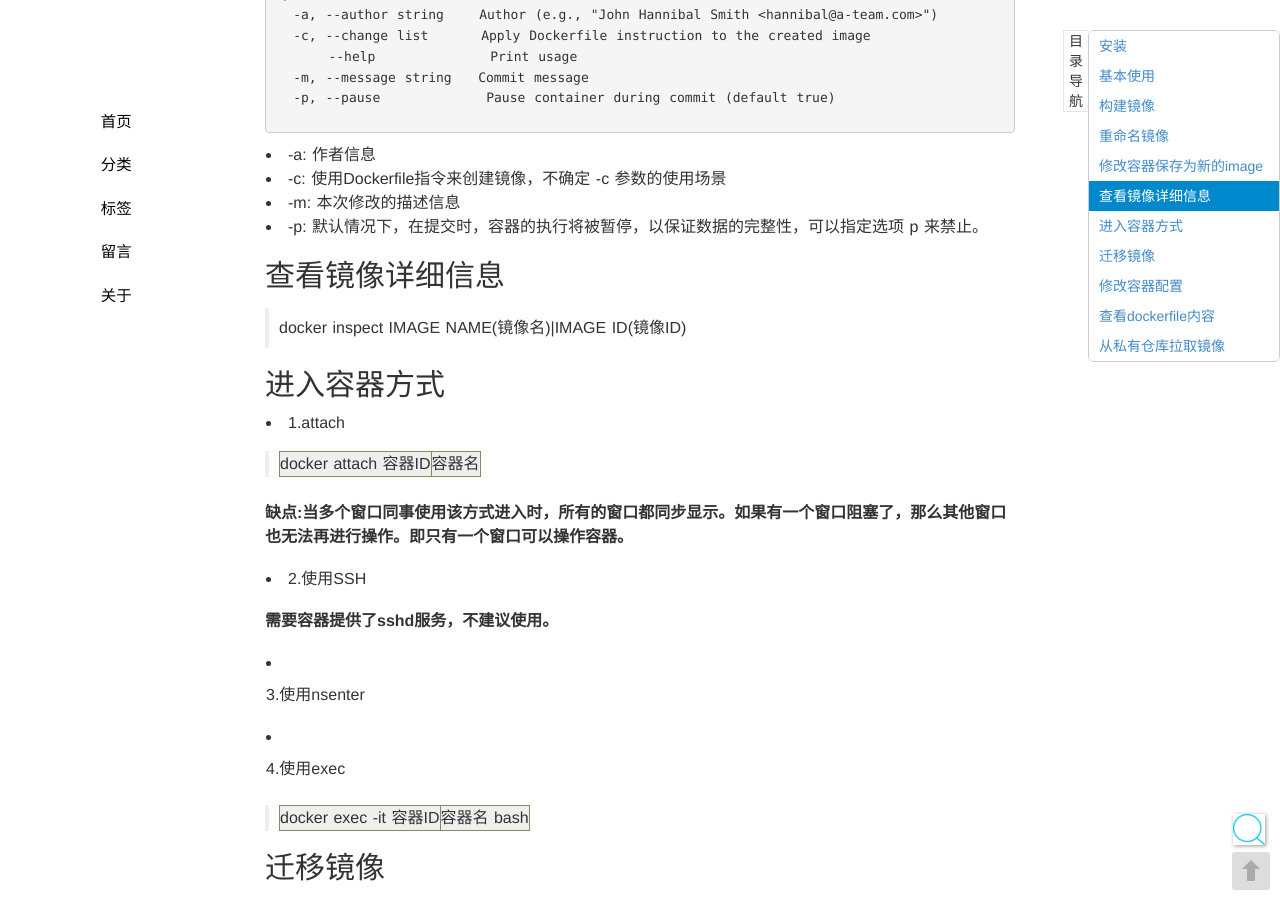
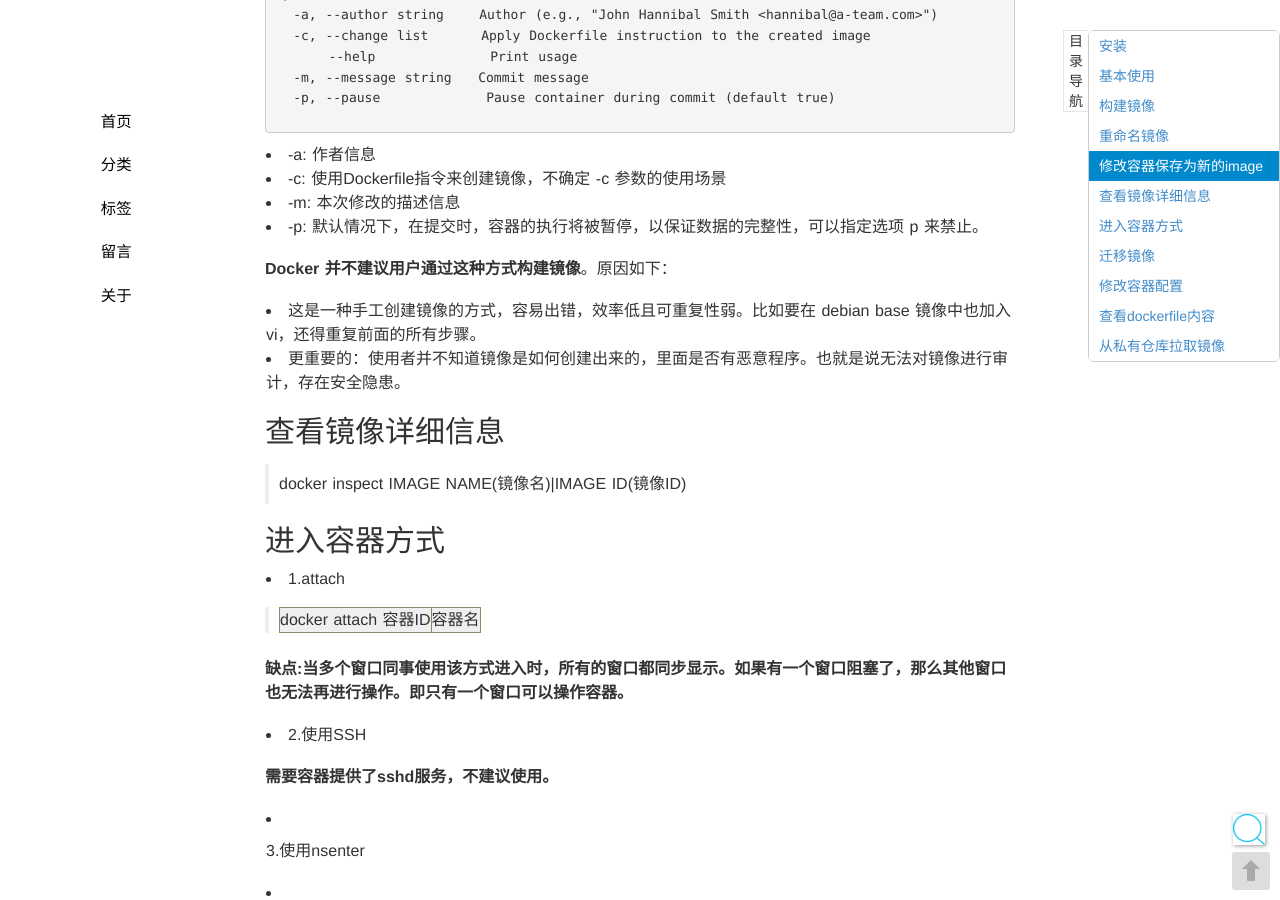
Before and after one commit to seekplum/seekplum.github.io, a Jekyll site: the page built from _posts/2018-05-28-docker-use.md, in a window 1280 px wide and 900 px high, scrolled down 3348 px. Built offline with Jekyll 4.4.1, drawn with Linux system fonts in a browser that asks for light colours; comment, search, counter and statistics services are not loaded.

Commit message:
git对比两次commit提交修改文件

```diff
--- a/_posts/2018-05-28-docker-use.md
+++ b/_posts/2018-05-28-docker-use.md
@@ -133,6 +133,11 @@
 * -m: 本次修改的描述信息
 * -p: 默认情况下，在提交时，容器的执行将被暂停，以保证数据的完整性，可以指定选项 p 来禁止。
 
+**Docker 并不建议用户通过这种方式构建镜像**。原因如下：
+
+* 这是一种手工创建镜像的方式，容易出错，效率低且可重复性弱。比如要在 debian base 镜像中也加入 vi，还得重复前面的所有步骤。
+* 更重要的：使用者并不知道镜像是如何创建出来的，里面是否有恶意程序。也就是说无法对镜像进行审计，存在安全隐患。
+
 ## 查看镜像详细信息
 > docker inspect IMAGE NAME(镜像名)\|IMAGE ID(镜像ID)
 
```
Also changed, not shown: _posts/2016-12-10-git.md (+7 -0 lines).
